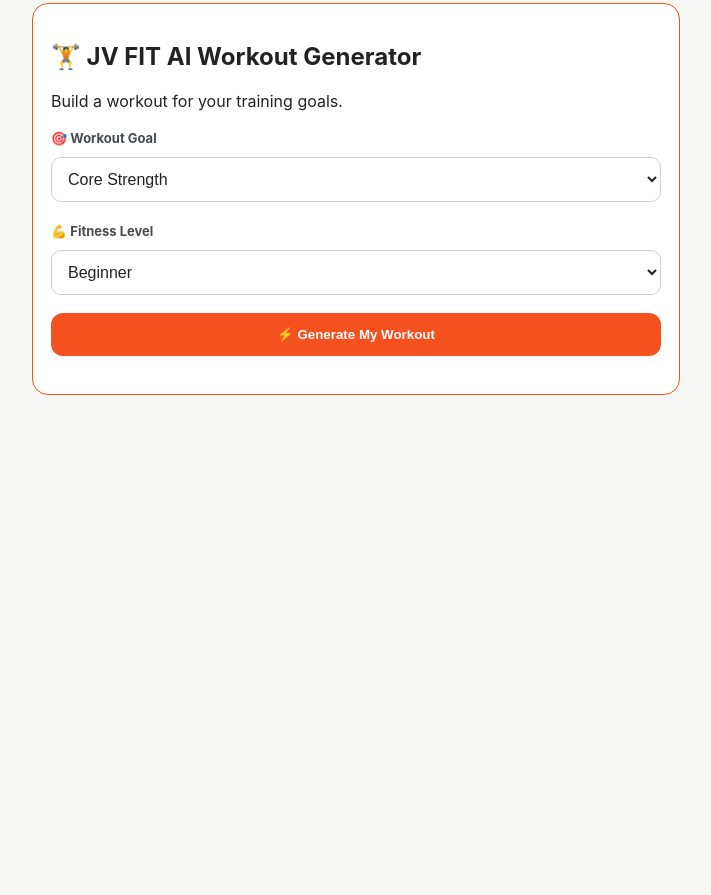
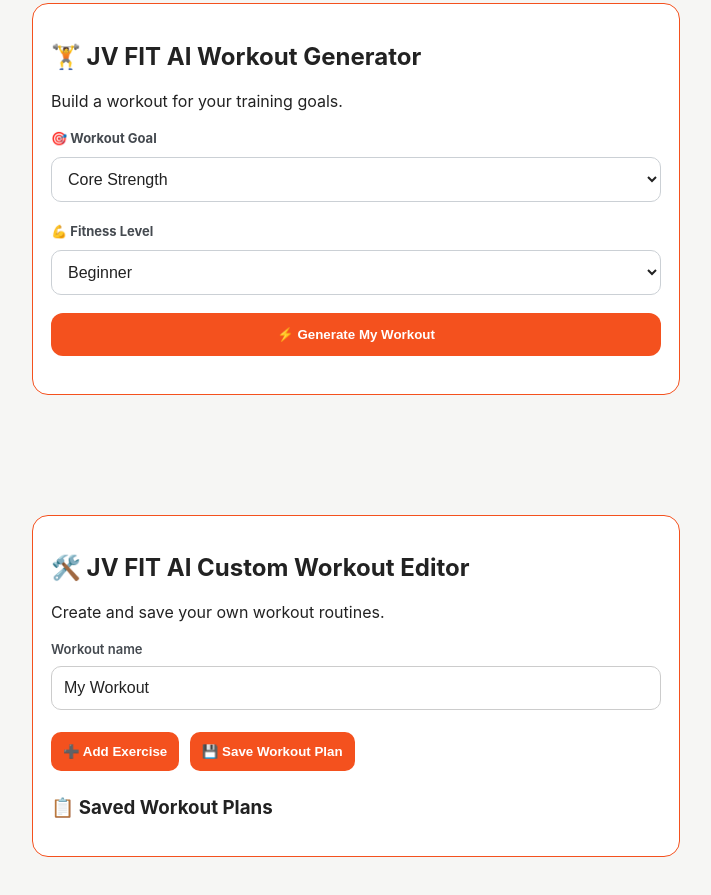
Before and after one commit to JVMarketAI/jv-fit-ai., a plain HTML site: page index.html in a window 1280 px wide. Shown: the part 2827-3722 px from the top of the page, without its empty margins (284-995 px from the left). Before the commit the page ends 3462 px from the top, so only its background shows below. Drawn offline with Linux system fonts and the light colour scheme.

Commit message:
Add custom-workout-ui.js script to index.html

```diff
--- a/index.html
+++ b/index.html
@@ -71,6 +71,7 @@ $('recent').innerHTML=entries.length?entries.slice(0,10).map(feedCard).join(''):
   <script src="./adaptive-workout-planner.js" defer></script>
   <script src="./workout-generator-ui.js" defer></script>
   <script src="./custom-workout-builder.js" defer></script>
+  <script src="./custom-workout-ui.js" defer></script>
 </body>
 
 </html>
```
